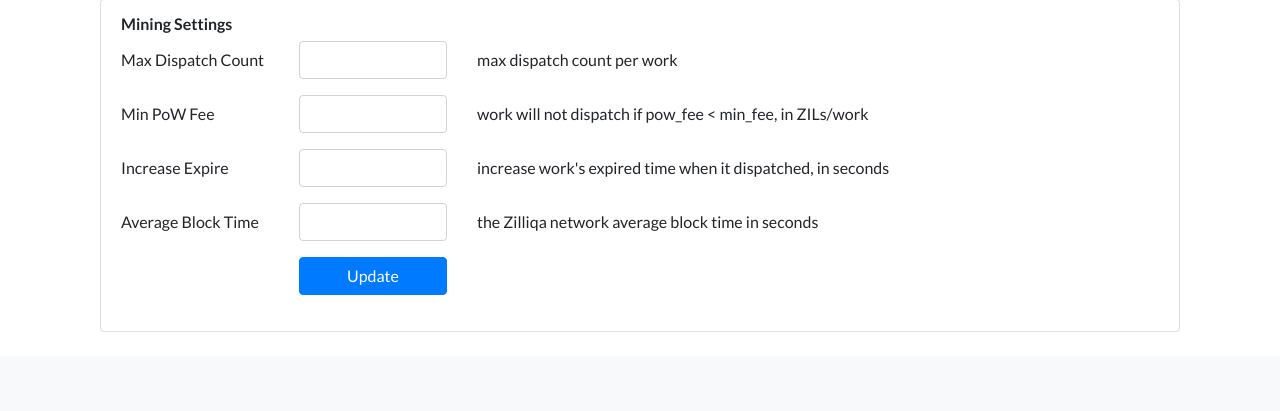
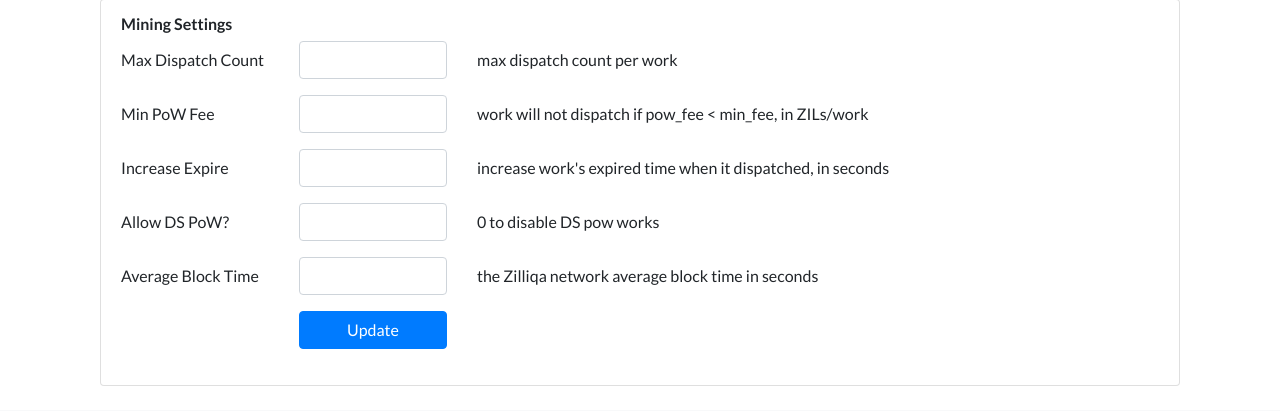
Before and after one commit to DurianStallSingapore/Zilliqa-Mining-Proxy, a Python web app: template zilpool/web/template/admin_dashboard.jinja2 in a window 1280 px wide. Shown: the part 304-715 px from the top of the page. Run offline with Jinja, Linux system fonts and the light colour scheme; the template is opened without the code that fills it: most values are stand-ins (such as "Sample title", 1, 10 or a date in 2020); some libraries are stand-ins or nearby versions.

Commit message:
add option to disable DS pow works

```diff
--- a/zilpool/database/ziladmin.py
+++ b/zilpool/database/ziladmin.py
@@ -262,6 +262,7 @@ class SiteSettings(ModelMixin, mg.Document):
     min_fee = mg.FloatField(default=0.0)
     max_dispatch = mg.IntField(default=10)
     inc_expire = mg.FloatField(default=0)
+    allow_ds_pow = mg.IntField(default=0)
     # zilliqa network
     avg_block_time = mg.IntField(default=90)
 
--- a/zilpool/web/template/admin_dashboard.jinja2
+++ b/zilpool/web/template/admin_dashboard.jinja2
@@ -75,6 +75,14 @@
                            value="{{ config.site_settings.inc_expire }}">
                   </div>
                   <label class="col col-form-label">increase work's expired time when it dispatched, in seconds</label>
+                </div>
+                <div class="form-group row">
+                  <label for="allow_ds_pow" class="col-lg-2 col-form-label">Allow DS PoW?</label>
+                  <div class="col-lg-2">
+                    <input type="number" class="form-control" id="allow_ds_pow"
+                           value="{{ config.site_settings.allow_ds_pow }}">
+                  </div>
+                  <label class="col col-form-label">0 to disable DS pow works</label>
                 </div>
                 <div class="form-group row">
                   <label for="avg_block_time" class="col-lg-2 col-form-label">Average Block Time</label>
@@ -588,6 +596,7 @@ $(document).ready(function() {
     let min_fee = $.trim($("#min_fee").val());
     let max_dispatch = $.trim($("#max_dispatch").val());
     let inc_expire = $.trim($("#inc_expire").val());
+    let allow_ds_pow = $.trim($("#allow_ds_pow").val());
     let avg_block_time = $.trim($("#avg_block_time").val());
 
     admin_api("admin_settings", update_callback,
@@ -595,6 +604,7 @@ $(document).ready(function() {
         "min_fee": parseFloat(min_fee),
         "max_dispatch": parseInt(max_dispatch),
         "inc_expire": parseFloat(inc_expire),
+        "allow_ds_pow": parseInt(allow_ds_pow),
         "avg_block_time": parseInt(avg_block_time)
       }
     );
```
Also changed, not shown: zilpool/apis/zil.py (+13 -10 lines).
